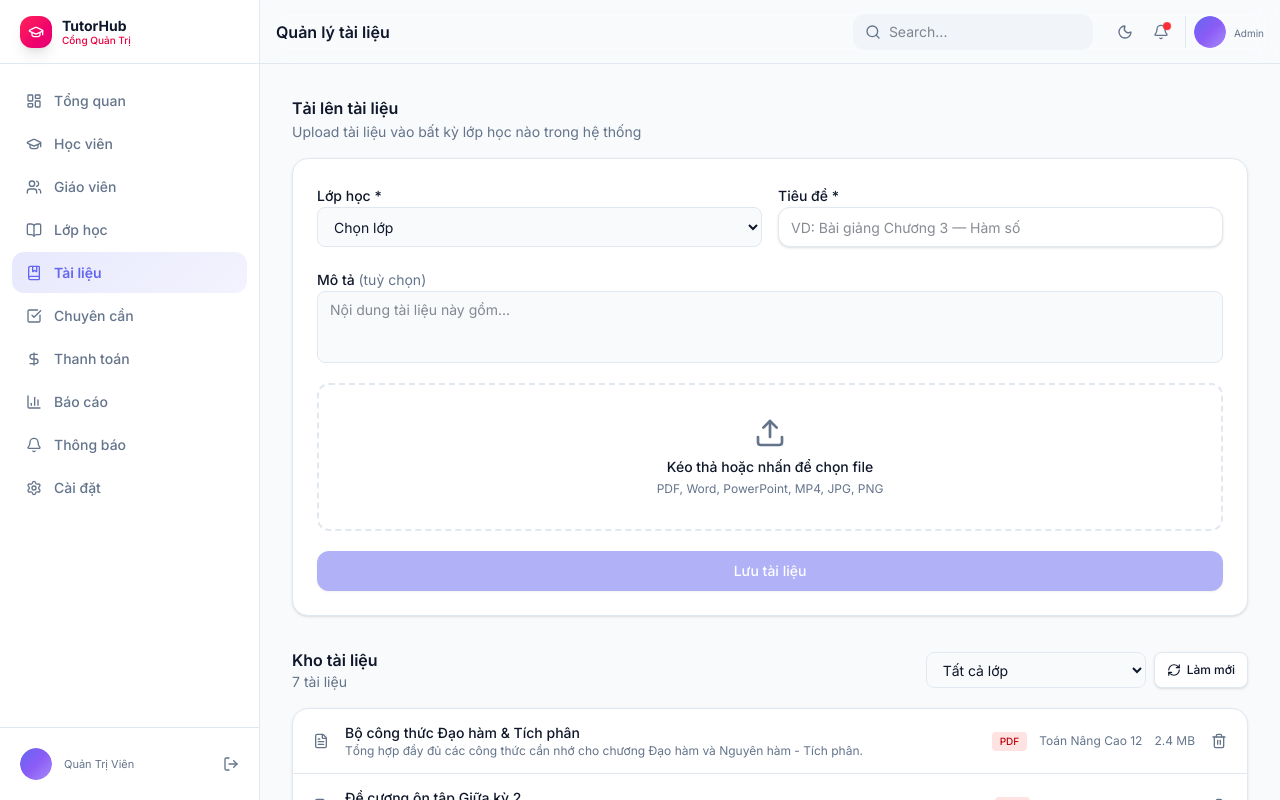
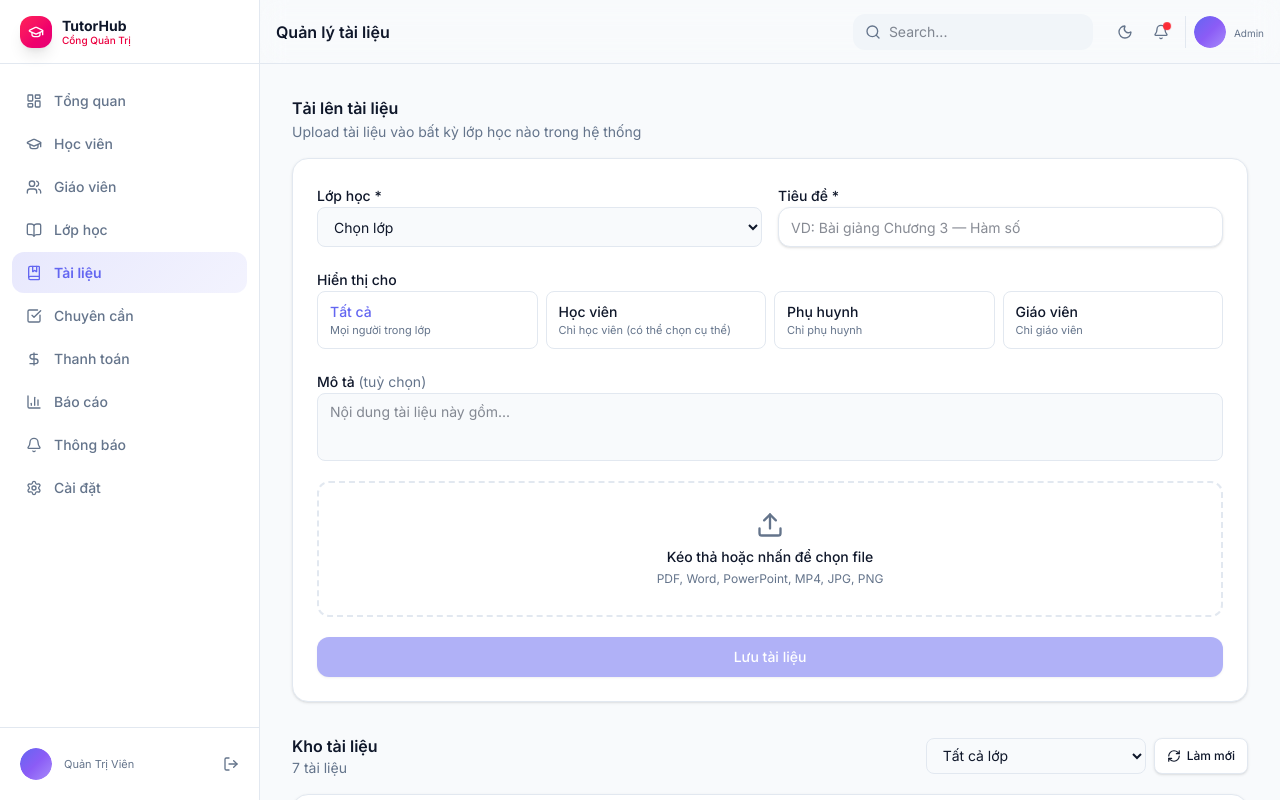
Before and after one commit to gloriouslee/tutorhub, a Next.js app: page /admin/materials in a window 1280 px wide. Built offline with nearby package versions, Linux system fonts and the light colour scheme.

Commit message:
feat: add two-level visibility control to materials upload form

```diff
--- a/src/components/shared/MaterialsUploadForm.tsx
+++ b/src/components/shared/MaterialsUploadForm.tsx
@@ -4,15 +4,17 @@ import { useState, useRef } from "react";
 import { Card, CardContent } from "@/components/ui/card";
 import { Button } from "@/components/ui/button";
 import { Input } from "@/components/ui/input";
-import { Badge } from "@/components/ui/badge";
 import { Class } from "@/types";
+import { MOCK_STUDENTS } from "@/lib/mock-data";
 import { createClient } from "@/lib/supabase/client";
 import {
-  Upload, FileText, PlayCircle, Image as ImageIcon,
-  BookMarked, CheckCircle2, AlertCircle, X, Loader2,
+  Upload, FileText, PlayCircle, Image as ImageIcon, BookMarked,
+  CheckCircle2, AlertCircle, X, Loader2, Users, User, ChevronDown,
 } from "lucide-react";
 
 const ACCEPTED_TYPES = ".pdf,.doc,.docx,.ppt,.pptx,.mp4,.jpg,.jpeg,.png";
+
+type TargetRole = "all" | "student" | "parent" | "teacher";
 
 interface UploadedFile {
   id: string;
@@ -30,9 +32,9 @@ function formatSize(bytes: number) {
 }
 
 function getFileIcon(type: string) {
-  if (type.includes("video")) return <PlayCircle className="h-4 w-4" />;
-  if (type.includes("image")) return <ImageIcon className="h-4 w-4" />;
-  if (type.includes("ppt")) return <BookMarked className="h-4 w-4" />;
+  if (type === "video") return <PlayCircle className="h-4 w-4" />;
+  if (type === "image") return <ImageIcon className="h-4 w-4" />;
+  if (type === "ppt") return <BookMarked className="h-4 w-4" />;
   return <FileText className="h-4 w-4" />;
 }
 
@@ -43,6 +45,13 @@ function getFileType(mime: string): string {
   if (mime.includes("presentation") || mime.includes("powerpoint")) return "ppt";
   return "doc";
 }
+
+const ROLE_OPTIONS: { value: TargetRole; label: string; desc: string }[] = [
+  { value: "all", label: "Tất cả", desc: "Mọi người trong lớp" },
+  { value: "student", label: "Học viên", desc: "Chỉ học viên (có thể chọn cụ thể)" },
+  { value: "parent", label: "Phụ huynh", desc: "Chỉ phụ huynh" },
+  { value: "teacher", label: "Giáo viên", desc: "Chỉ giáo viên" },
+];
 
 interface Props {
   classes: Class[];
@@ -55,15 +64,31 @@ export default function MaterialsUploadForm({ classes, onSaved }: Props) {
   const [selectedClass, setSelectedClass] = useState("");
   const [title, setTitle] = useState("");
   const [description, setDescription] = useState("");
+  const [targetRole, setTargetRole] = useState<TargetRole>("all");
+  const [selectedStudents, setSelectedStudents] = useState<string[]>([]);
+  const [showStudentPicker, setShowStudentPicker] = useState(false);
   const [files, setFiles] = useState<UploadedFile[]>([]);
   const [isDragging, setIsDragging] = useState(false);
   const [saveState, setSaveState] = useState<SaveState>("idle");
   const fileInputRef = useRef<HTMLInputElement>(null);
 
+  // Mock: all students (in real app, filter by class enrollment)
+  const classStudents = MOCK_STUDENTS.slice(0, 5);
+
+  const toggleStudent = (id: string) =>
+    setSelectedStudents(prev =>
+      prev.includes(id) ? prev.filter(s => s !== id) : [...prev, id]
+    );
+
+  const handleRoleChange = (role: TargetRole) => {
+    setTargetRole(role);
+    setSelectedStudents([]);
+    setShowStudentPicker(false);
+  };
+
   const handleFiles = async (fileList: FileList | null) => {
     if (!fileList || fileList.length === 0) return;
     const supabase = createClient();
-
     for (const file of Array.from(fileList)) {
       const id = crypto.randomUUID();
       setFiles(prev => [...prev, { id, name: file.name, size: formatSize(file.size), type: getFileType(file.type), status: "uploading" }]);
@@ -92,13 +117,13 @@ export default function MaterialsUploadForm({ classes, onSaved }: Props) {
           description,
           file_url: file.url,
           file_type: file.type,
+          target_role: targetRole,
+          target_student_ids: targetRole === "student" && selectedStudents.length > 0 ? selectedStudents : null,
         });
       }
       setSaveState("success");
-      setTitle("");
-      setDescription("");
-      setSelectedClass("");
-      setFiles([]);
+      setTitle(""); setDescription(""); setSelectedClass("");
+      setFiles([]); setTargetRole("all"); setSelectedStudents([]);
       onSaved?.();
       setTimeout(() => setSaveState("idle"), 3000);
     } catch {
@@ -111,11 +136,19 @@ export default function MaterialsUploadForm({ classes, onSaved }: Props) {
   const uploadingCount = files.filter(f => f.status === "uploading").length;
   const canSave = selectedClass && title && doneCount > 0 && uploadingCount === 0 && saveState === "idle";
 
+  const visibilitySummary = () => {
+    if (targetRole === "all") return "Tất cả trong lớp";
+    if (targetRole === "parent") return "Chỉ phụ huynh";
+    if (targetRole === "teacher") return "Chỉ giáo viên";
+    if (selectedStudents.length === 0) return "Tất cả học viên";
+    return `${selectedStudents.length} học viên được chọn`;
+  };
+
   return (
     <Card>
       <CardContent className="p-6 space-y-5">
 
-        {/* Class + Title row */}
+        {/* Row 1: Class + Title */}
         <div className="grid grid-cols-1 sm:grid-cols-2 gap-4">
           <div className="space-y-1.5">
             <label className="text-sm font-medium text-foreground">Lớp học *</label>
@@ -141,11 +174,86 @@ export default function MaterialsUploadForm({ classes, onSaved }: Props) {
           </div>
         </div>
 
+        {/* Row 2: Visibility */}
+        <div className="space-y-2">
+          <label className="text-sm font-medium text-foreground">Hiển thị cho</label>
+          <div className="grid grid-cols-2 sm:grid-cols-4 gap-2">
+            {ROLE_OPTIONS.map(opt => (
+              <button
+                key={opt.value}
+                onClick={() => handleRoleChange(opt.value)}
+                className={`flex flex-col items-start gap-0.5 px-3 py-2.5 rounded-lg border text-left transition-colors ${
+                  targetRole === opt.value
+                    ? "border-primary bg-primary/5 text-primary"
+                    : "border-border hover:border-border-strong text-foreground"
+                }`}
+              >
+                <span className="text-sm font-medium">{opt.label}</span>
+                <span className="text-[11px] text-muted-foreground leading-tight">{opt.desc}</span>
+              </button>
+            ))}
+          </div>
+
+          {/* Student picker — chỉ hiện khi chọn "Học viên" */}
+          {targetRole === "student" && (
+            <div className="mt-2 border border-border rounded-lg overflow-hidden">
+              <button
+                onClick={() => setShowStudentPicker(v => !v)}
+                className="w-full flex items-center justify-between px-4 py-2.5 text-sm bg-muted/20 hover:bg-muted/40 transition-colors"
+              >
+                <span className="flex items-center gap-2 text-foreground">
+                  <Users className="h-4 w-4 text-muted-foreground" />
+                  {visibilitySummary()}
+                </span>
+                <ChevronDown className={`h-4 w-4 text-muted-foreground transition-transform ${showStudentPicker ? "rotate-180" : ""}`} />
+              </button>
+
+              {showStudentPicker && (
+                <div className="border-t border-border divide-y divide-border">
+                  <div className="px-4 py-2 flex items-center justify-between bg-muted/10">
+                    <span className="text-xs text-muted-foreground">Bỏ trống = tất cả học viên</span>
+                    {selectedStudents.length > 0 && (
+                      <button onClick={() => setSelectedStudents([])} className="text-xs text-primary hover:underline">
+                        Bỏ chọn tất cả
+                      </button>
+                    )}
+                  </div>
+                  {classStudents.map(student => {
+                    const checked = selectedStudents.includes(student.id);
+                    return (
+                      <label
+                        key={student.id}
+                        className="flex items-center gap-3 px-4 py-2.5 cursor-pointer hover:bg-muted/20 transition-colors"
+                      >
+                        <input
+                          type="checkbox"
+                          checked={checked}
+                          onChange={() => toggleStudent(student.id)}
+                          className="h-4 w-4 rounded border-border accent-primary"
+                        />
+                        <div className="w-7 h-7 rounded-full bg-primary/10 flex items-center justify-center text-xs font-medium text-primary shrink-0">
+                          {student.full_name.split(" ").pop()?.charAt(0)}
+                        </div>
+                        <div className="flex-1 min-w-0">
+                          <p className="text-sm font-medium text-foreground">{student.full_name}</p>
+                          <p className="text-xs text-muted-foreground">{student.grade}</p>
+                        </div>
+                      </label>
+                    );
+                  })}
+                </div>
+              )}
+            </div>
+          )}
+        </div>
+
         {/* Description */}
         <div className="space-y-1.5">
-          <label className="text-sm font-medium text-foreground">Mô tả <span className="text-muted-foreground font-normal">(tuỳ chọn)</span></label>
+          <label className="text-sm font-medium text-foreground">
+            Mô tả <span className="text-muted-foreground font-normal">(tuỳ chọn)</span>
+          </label>
           <textarea
-            className="flex min-h-[72px] w-full rounded-lg border border-input bg-background px-3 py-2 text-sm outline-none focus:ring-2 focus:ring-primary resize-none"
+            className="flex min-h-[68px] w-full rounded-lg border border-input bg-background px-3 py-2 text-sm outline-none focus:ring-2 focus:ring-primary resize-none"
             placeholder="Nội dung tài liệu này gồm..."
             value={description}
             onChange={e => setDescription(e.target.value)}
@@ -158,12 +266,12 @@ export default function MaterialsUploadForm({ classes, onSaved }: Props) {
           onDragLeave={() => setIsDragging(false)}
           onDrop={e => { e.preventDefault(); setIsDragging(false); handleFiles(e.dataTransfer.files); }}
           onClick={() => fileInputRef.current?.click()}
-          className={`border-2 border-dashed rounded-xl py-8 text-center cursor-pointer transition-colors ${
+          className={`border-2 border-dashed rounded-xl py-7 text-center cursor-pointer transition-colors ${
             isDragging ? "border-primary bg-primary/5" : "border-border hover:border-primary/40 hover:bg-muted/30"
           }`}
         >
           <input ref={fileInputRef} type="file" multiple accept={ACCEPTED_TYPES} className="hidden" onChange={e => handleFiles(e.target.files)} />
-          <Upload className="h-8 w-8 mx-auto mb-2 text-muted-foreground" />
+          <Upload className="h-7 w-7 mx-auto mb-2 text-muted-foreground" />
           <p className="text-sm font-medium text-foreground">Kéo thả hoặc nhấn để chọn file</p>
           <p className="text-xs text-muted-foreground mt-1">PDF, Word, PowerPoint, MP4, JPG, PNG</p>
         </div>
@@ -189,21 +297,21 @@ export default function MaterialsUploadForm({ classes, onSaved }: Props) {
           </div>
         )}
 
-        {/* Save button + feedback */}
+        {/* Save */}
         <div className="flex items-center gap-3">
           <Button className="flex-1 h-10" disabled={!canSave} onClick={handleSave}>
             {saveState === "saving" && <Loader2 className="h-4 w-4 mr-2 animate-spin" />}
             {saveState === "saving" ? "Đang lưu..." : `Lưu tài liệu${doneCount > 0 ? ` (${doneCount} file)` : ""}`}
           </Button>
           {saveState === "success" && (
-            <div className="flex items-center gap-1.5 text-sm text-emerald-600 font-medium">
-              <CheckCircle2 className="h-4 w-4" /> Đã lưu thành công
-            </div>
+            <span className="flex items-center gap-1.5 text-sm text-emerald-600 font-medium">
+              <CheckCircle2 className="h-4 w-4" /> Đã lưu
+            </span>
           )}
           {saveState === "error" && (
-            <div className="flex items-center gap-1.5 text-sm text-red-500 font-medium">
+            <span className="flex items-center gap-1.5 text-sm text-red-500 font-medium">
               <AlertCircle className="h-4 w-4" /> Lưu thất bại
-            </div>
+            </span>
           )}
         </div>
       </CardContent>
```
